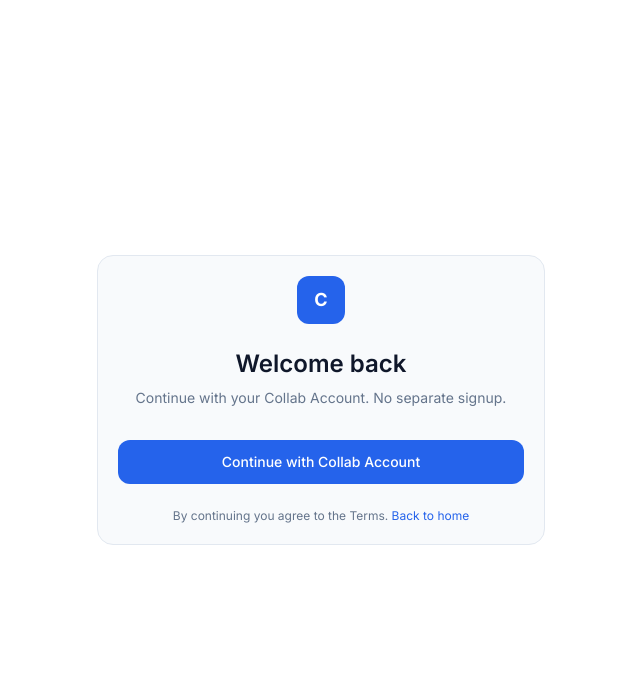
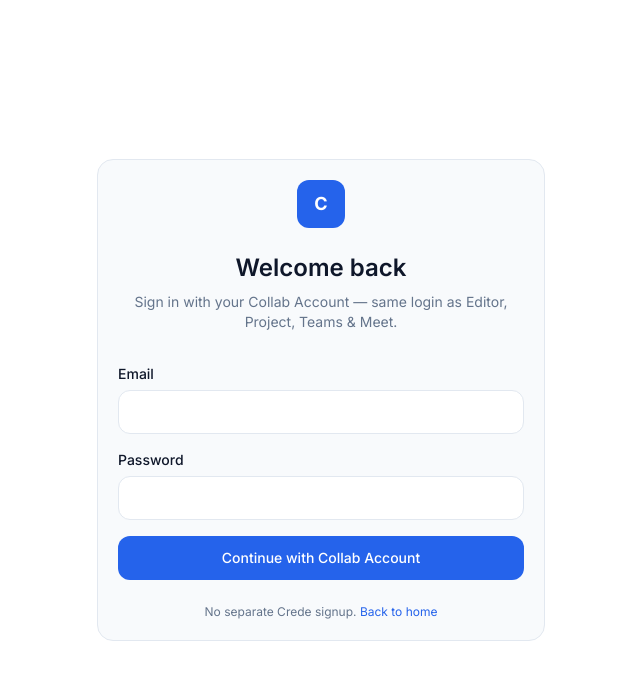
Before and after one commit to oluebubeogb/crede, a Next.js app in the folder apps/web/: page /login in a window 1280 px wide. Shown: the top 680 px of the page, without its empty margins (319-959 px from the left). Built offline with nearby package versions, Linux system fonts and the light colour scheme; no server answers.

Commit message:
fix(web): Collab SSO via /auth/me and login form

```diff
--- a/apps/web/app/login/page.tsx
+++ b/apps/web/app/login/page.tsx
@@ -1,27 +1,124 @@
 "use client";
 
 import Link from "next/link";
-import { accountsLoginUrl } from "@/lib/api";
+import { useRouter, useSearchParams } from "next/navigation";
+import { FormEvent, Suspense, useEffect, useState } from "react";
+import { getAccountsSession, loginWithCollab } from "@/lib/api";
 
-export default function LoginPage() {
+function LoginForm() {
+  const router = useRouter();
+  const search = useSearchParams();
+  const next = search.get("next") || "/dashboard";
+
+  const [email, setEmail] = useState("");
+  const [password, setPassword] = useState("");
+  const [error, setError] = useState<string | null>(null);
+  const [loading, setLoading] = useState(false);
+  const [checking, setChecking] = useState(true);
+
+  // Already logged in on Collab suite? Skip the form.
+  useEffect(() => {
+    let cancelled = false;
+    (async () => {
+      const user = await getAccountsSession();
+      if (cancelled) return;
+      if (user) {
+        router.replace(next);
+        return;
+      }
+      setChecking(false);
+    })();
+    return () => {
+      cancelled = true;
+    };
+  }, [router, next]);
+
+  async function onSubmit(e: FormEvent) {
+    e.preventDefault();
+    setError(null);
+    setLoading(true);
+    try {
+      await loginWithCollab(email.trim(), password);
+      router.replace(next);
+    } catch (err) {
+      setError(err instanceof Error ? err.message : "Login failed");
+      setLoading(false);
+    }
+  }
+
+  if (checking) {
     return (
-    <div className="flex min-h-screen items-center justify-center bg-background px-4">
       <div className="card w-full max-w-md text-center">
+        <p className="text-sm text-muted">Checking Collab session…</p>
+      </div>
+    );
+  }
+
+  return (
+    <div className="card w-full max-w-md">
       <div className="mx-auto flex h-12 w-12 items-center justify-center rounded-btn bg-accent text-lg font-bold text-white">
         C
       </div>
-        <h1 className="mt-6 text-2xl font-semibold">Welcome back</h1>
-        <p className="mt-2 text-sm text-muted">Continue with your Collab Account. No separate signup.</p>
-        <a href={accountsLoginUrl("/dashboard")} className="btn-primary mt-8 w-full">
-          Continue with Collab Account
-        </a>
-        <p className="mt-6 text-xs text-muted">
-          By continuing you agree to the Terms.{" "}
+      <h1 className="mt-6 text-center text-2xl font-semibold">Welcome back</h1>
+      <p className="mt-2 text-center text-sm text-muted">
+        Sign in with your Collab Account — same login as Editor, Project, Teams & Meet.
+      </p>
+
+      <form onSubmit={onSubmit} className="mt-8 space-y-4">
+        <div>
+          <label className="label" htmlFor="email">
+            Email
+          </label>
+          <input
+            id="email"
+            type="email"
+            className="input"
+            autoComplete="email"
+            required
+            value={email}
+            onChange={(e) => setEmail(e.target.value)}
+          />
+        </div>
+        <div>
+          <label className="label" htmlFor="password">
+            Password
+          </label>
+          <input
+            id="password"
+            type="password"
+            className="input"
+            autoComplete="current-password"
+            required
+            value={password}
+            onChange={(e) => setPassword(e.target.value)}
+          />
+        </div>
+        {error && <p className="text-sm text-danger">{error}</p>}
+        <button type="submit" className="btn-primary w-full" disabled={loading}>
+          {loading ? "Signing in…" : "Continue with Collab Account"}
+        </button>
+      </form>
+
+      <p className="mt-6 text-center text-xs text-muted">
+        No separate Crede signup.{" "}
         <Link href="/" className="text-accent hover:underline">
           Back to home
         </Link>
       </p>
     </div>
+  );
+}
+
+export default function LoginPage() {
+  return (
+    <div className="flex min-h-screen items-center justify-center bg-background px-4">
+      <Suspense
+        fallback={
+          <div className="card w-full max-w-md text-center text-sm text-muted">Loading…</div>
+        }
+      >
+        <LoginForm />
+      </Suspense>
     </div>
   );
 }
--- a/apps/web/lib/api.ts
+++ b/apps/web/lib/api.ts
@@ -1,9 +1,48 @@
 const API = process.env.NEXT_PUBLIC_API_URL || "http://localhost:8008";
 const ACCOUNTS = process.env.NEXT_PUBLIC_ACCOUNTS_URL || "http://localhost:1997";
 
-export function accountsLoginUrl(returnTo?: string) {
-  const next = returnTo || (typeof window !== "undefined" ? window.location.href : "/dashboard");
-  return `${ACCOUNTS}/?return_to=${encodeURIComponent(next)}`;
+export type CollabUser = {
+  id: string;
+  email: string;
+  display_name?: string;
+  products?: string[];
+};
+
+/** Check existing Collab session (shared .collab.name.ng cookies). */
+export async function getAccountsSession(): Promise<CollabUser | null> {
+  try {
+    const res = await fetch(`${ACCOUNTS}/auth/me`, {
+      credentials: "include",
+      headers: { Accept: "application/json" },
+    });
+    if (!res.ok) return null;
+    return res.json();
+  } catch {
+    return null;
+  }
+}
+
+/** Login against Collab Accounts — sets access_token / refresh_token cookies. */
+export async function loginWithCollab(email: string, password: string): Promise<CollabUser> {
+  const res = await fetch(`${ACCOUNTS}/auth/login`, {
+    method: "POST",
+    credentials: "include",
+    headers: { "Content-Type": "application/json", Accept: "application/json" },
+    body: JSON.stringify({ email, password }),
+  });
+  if (!res.ok) {
+    const err = await res.json().catch(() => ({}));
+    const detail = err.detail;
+    const msg =
+      typeof detail === "string"
+        ? detail
+        : Array.isArray(detail)
+          ? detail.map((d: { msg?: string }) => d.msg).join(", ")
+          : res.statusText || "Login failed";
+    throw new Error(msg);
+  }
+  const data = await res.json();
+  return data.user as CollabUser;
 }
 
 export async function api<T>(path: string, init?: RequestInit): Promise<T> {
@@ -16,14 +55,15 @@
     },
   });
   if (res.status === 401) {
-    if (typeof window !== "undefined") {
-      window.location.href = accountsLoginUrl();
+    if (typeof window !== "undefined" && !window.location.pathname.startsWith("/login")) {
+      window.location.href = `/login?next=${encodeURIComponent(window.location.pathname)}`;
     }
     throw new Error("Unauthorized");
   }
   if (!res.ok) {
     const err = await res.json().catch(() => ({}));
-    throw new Error(err.detail || res.statusText);
+    const detail = err.detail;
+    throw new Error(typeof detail === "string" ? detail : res.statusText);
   }
   if (res.status === 204) return undefined as T;
   return res.json();
```
Lines whose indentation alone changed are shown as unchanged.
